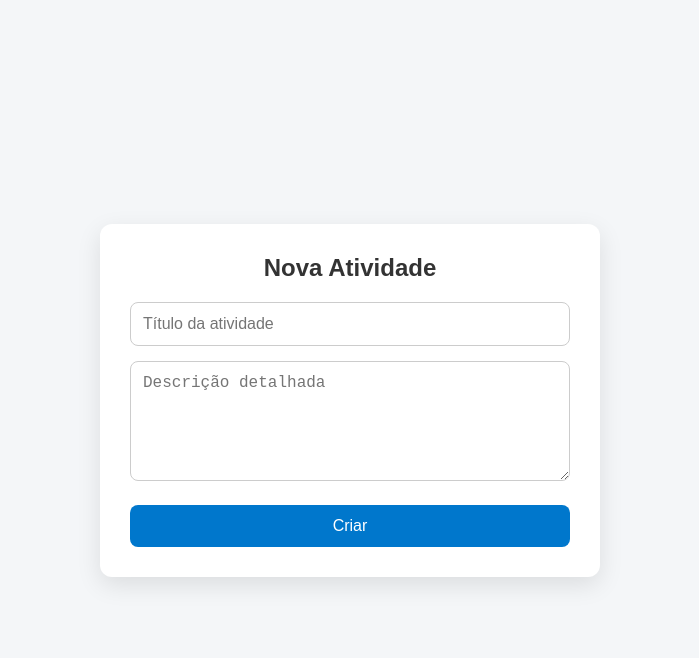
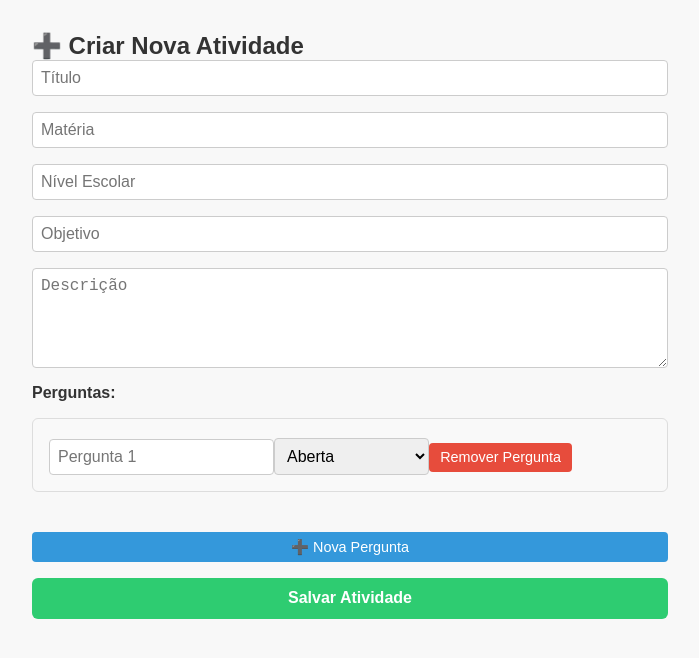
Before and after one commit to marianadesouzaaguiar/hackaton, a React (Create React App) app in the folder frontend/: page /atividades in a window 1280 px wide. Shown: the top 658 px of the page, without its empty margins (290-989 px from the left). Built offline with nearby package versions, Linux system fonts and the light colour scheme.

Commit message:
criando atividades

```diff
--- a/frontend/src/components/AtividadeForm.jsx
+++ b/frontend/src/components/AtividadeForm.jsx
@@ -1,117 +1,273 @@
 import React, { useState } from "react";
 import axios from "axios";
+import { useNavigate } from "react-router-dom";
 
 export default function CreateActivity() {
-  const [titulo, setTitulo] = useState("");
-  const [descricao, setDescricao] = useState("");
-  const [loading, setLoading] = useState(false);
+  const [form, setForm] = useState({
+    titulo: "",
+    descricao: "",
+    nivelEscolar: "",
+    materia: "",
+    objetivo: "",
+    perguntas: [
+      {
+        pergunta: "",
+        tipo: "aberta",
+        opcoes: [],
+        respostaCorreta: "",
+      },
+    ],
+  });
 
-  const handleCreate = async () => {
-    if (!titulo || !descricao) {
-      alert("Preencha todos os campos.");
-      return;
-    }
+  const [carregando, setCarregando] = useState(false);
+  const navigate = useNavigate();
 
-    setLoading(true);
+  const atualizarCampo = (campo, valor) => {
+    setForm({ ...form, [campo]: valor });
+  };
 
+  const atualizarPergunta = (index, campo, valor) => {
+    const novas = [...form.perguntas];
+    novas[index][campo] = valor;
+    setForm({ ...form, perguntas: novas });
+  };
+
+  const atualizarOpcao = (indexPergunta, indexOpcao, valor) => {
+    const novas = [...form.perguntas];
+    novas[indexPergunta].opcoes[indexOpcao] = valor;
+    setForm({ ...form, perguntas: novas });
+  };
+
+  const adicionarOpcao = (indexPergunta) => {
+    const novas = [...form.perguntas];
+    novas[indexPergunta].opcoes.push("");
+    setForm({ ...form, perguntas: novas });
+  };
+
+  const adicionarPergunta = () => {
+    setForm({
+      ...form,
+      perguntas: [
+        ...form.perguntas,
+        {
+          pergunta: "",
+          tipo: "aberta",
+          opcoes: [],
+          respostaCorreta: "",
+        },
+      ],
+    });
+  };
+
+  const removerPergunta = (index) => {
+    const novas = form.perguntas.filter((_, i) => i !== index);
+    setForm({ ...form, perguntas: novas });
+  };
+
+  const handleSubmit = async (e) => {
+    e.preventDefault();
+    setCarregando(true);
     try {
+      console.log("Enviando atividade:", form); // VERIFICAÇÃO
       const token = localStorage.getItem("token");
-      await axios.post(
-        "/api/atividades",
-        { titulo, descricao },
-        {
-          headers: {
-            Authorization: `Bearer ${token}`,
-          },
-        }
-      );
+      await axios.post("http://localhost:5000/atividades", form, {
+        headers: {
+          Authorization: `Bearer ${token}`,
+        },
+      });
       alert("Atividade criada com sucesso!");
-      setTitulo("");
-      setDescricao("");
+      navigate("/dashboard");
     } catch (err) {
+      console.error("Erro ao criar atividade:", err.response?.data || err.message);
       alert("Erro ao criar atividade.");
     } finally {
-      setLoading(false);
+      setCarregando(false);
     }
   };
 
   return (
-    <div style={styles.wrapper}>
-      <div style={styles.card}>
-        <h2 style={styles.title}>Nova Atividade</h2>
+    <div style={styles.container}>
+      <h2>➕ Criar Nova Atividade</h2>
+      <form onSubmit={handleSubmit} style={styles.form}>
         <input
           type="text"
-          placeholder="Título da atividade"
-          value={titulo}
-          onChange={(e) => setTitulo(e.target.value)}
+          placeholder="Título"
+          value={form.titulo}
+          onChange={(e) => atualizarCampo("titulo", e.target.value)}
+          required
+          style={styles.input}
+        />
+        <input
+          type="text"
+          placeholder="Matéria"
+          value={form.materia}
+          onChange={(e) => atualizarCampo("materia", e.target.value)}
+          required
+          style={styles.input}
+        />
+        <input
+          type="text"
+          placeholder="Nível Escolar"
+          value={form.nivelEscolar}
+          onChange={(e) => atualizarCampo("nivelEscolar", e.target.value)}
+          required
+          style={styles.input}
+        />
+        <input
+          type="text"
+          placeholder="Objetivo"
+          value={form.objetivo}
+          onChange={(e) => atualizarCampo("objetivo", e.target.value)}
+          required
           style={styles.input}
         />
         <textarea
-          placeholder="Descrição detalhada"
-          value={descricao}
-          onChange={(e) => setDescricao(e.target.value)}
+          placeholder="Descrição"
+          value={form.descricao}
+          onChange={(e) => atualizarCampo("descricao", e.target.value)}
+          required
           style={styles.textarea}
         />
-        <button onClick={handleCreate} style={styles.button} disabled={loading}>
-          {loading ? "Salvando..." : "Criar"}
+
+        <h4>Perguntas:</h4>
+        {form.perguntas.map((p, i) => (
+          <div key={i} style={styles.perguntaBox}>
+            <input
+              type="text"
+              placeholder={`Pergunta ${i + 1}`}
+              value={p.pergunta}
+              onChange={(e) => atualizarPergunta(i, "pergunta", e.target.value)}
+              required
+              style={styles.input}
+            />
+            <select
+              value={p.tipo}
+              onChange={(e) => atualizarPergunta(i, "tipo", e.target.value)}
+              style={styles.select}
+            >
+              <option value="aberta">Aberta</option>
+              <option value="multipla_escolha">Múltipla Escolha</option>
+            </select>
+
+            {p.tipo === "multipla_escolha" && (
+              <>
+                <p>Opções:</p>
+                {p.opcoes.map((op, idx) => (
+                  <input
+                    key={idx}
+                    type="text"
+                    value={op}
+                    onChange={(e) => atualizarOpcao(i, idx, e.target.value)}
+                    placeholder={`Opção ${idx + 1}`}
+                    style={styles.input}
+                  />
+                ))}
+                <button
+                  type="button"
+                  onClick={() => adicionarOpcao(i)}
+                  style={styles.miniBotao}
+                >
+                  ➕ Adicionar Opção
+                </button>
+                <input
+                  type="text"
+                  placeholder="Resposta Correta"
+                  value={p.respostaCorreta}
+                  onChange={(e) =>
+                    atualizarPergunta(i, "respostaCorreta", e.target.value)
+                  }
+                  style={styles.input}
+                />
+              </>
+            )}
+            <button
+              type="button"
+              onClick={() => removerPergunta(i)}
+              style={styles.removerBotao}
+            >
+              Remover Pergunta
+            </button>
+          </div>
+        ))}
+
+        <button type="button" onClick={adicionarPergunta} style={styles.miniBotao}>
+          ➕ Nova Pergunta
         </button>
-      </div>
+
+        <button type="submit" disabled={carregando} style={styles.botao}>
+          {carregando ? "Salvando..." : "Salvar Atividade"}
+        </button>
+      </form>
     </div>
   );
 }
 
 const styles = {
-  wrapper: {
-    minHeight: "100vh",
-    backgroundColor: "#f4f6f8",
+  container: {
+    padding: "2rem",
+    fontFamily: "Arial, sans-serif",
+    maxWidth: "700px",
+    margin: "0 auto",
+  },
+  form: {
     display: "flex",
-    alignItems: "center",
-    justifyContent: "center",
-    padding: "40px 20px",
-  },
-  card: {
-    backgroundColor: "#fff",
-    padding: "30px",
-    borderRadius: "12px",
-    boxShadow: "0 8px 24px rgba(0,0,0,0.1)",
-    width: "100%",
-    maxWidth: "500px",
-  },
-  title: {
-    marginBottom: "20px",
-    fontSize: "24px",
-    textAlign: "center",
-    color: "#333",
+    flexDirection: "column",
+    gap: "1rem",
   },
   input: {
-    width: "100%",
-    padding: "12px",
-    fontSize: "16px",
-    borderRadius: "8px",
+    padding: "0.5rem",
+    borderRadius: "4px",
     border: "1px solid #ccc",
-    marginBottom: "15px",
-    outline: "none",
+    fontSize: "1rem",
   },
   textarea: {
-    width: "100%",
-    height: "120px",
-    padding: "12px",
-    fontSize: "16px",
-    borderRadius: "8px",
+    padding: "0.5rem",
+    borderRadius: "4px",
     border: "1px solid #ccc",
-    marginBottom: "20px",
-    resize: "vertical",
-    outline: "none",
+    minHeight: "100px",
+    fontSize: "1rem",
   },
-  button: {
-    width: "100%",
-    padding: "12px",
-    backgroundColor: "#0077cc",
+  select: {
+    padding: "0.5rem",
+    borderRadius: "4px",
+    border: "1px solid #ccc",
+    fontSize: "1rem",
+  },
+  perguntaBox: {
+    border: "1px solid #ddd",
+    padding: "1rem",
+    borderRadius: "6px",
+    marginBottom: "1rem",
+    backgroundColor: "#f9f9f9",
+  },
+  botao: {
+    padding: "0.7rem",
+    backgroundColor: "#2ecc71",
     color: "#fff",
     border: "none",
-    borderRadius: "8px",
-    fontSize: "16px",
+    borderRadius: "6px",
     cursor: "pointer",
-    transition: "background 0.3s ease",
+    fontWeight: "bold",
+    fontSize: "1rem",
+  },
+  miniBotao: {
+    padding: "0.4rem 0.7rem",
+    backgroundColor: "#3498db",
+    color: "#fff",
+    border: "none",
+    borderRadius: "4px",
+    cursor: "pointer",
+    fontSize: "0.9rem",
+    marginTop: "0.5rem",
+  },
+  removerBotao: {
+    padding: "0.4rem 0.7rem",
+    backgroundColor: "#e74c3c",
+    color: "#fff",
+    border: "none",
+    borderRadius: "4px",
+    cursor: "pointer",
+    fontSize: "0.9rem",
+    marginTop: "0.5rem",
   },
 };
--- a/frontend/src/pages/EditarAtividade.js
+++ b/frontend/src/pages/EditarAtividade.js
@@ -28,20 +28,50 @@ export default function EditarAtividade() {
     fetchAtividade();
   }, [id]);
 
-  const handleChange = (e) => {
-    const { name, value } = e.target;
-    setAtividade((prev) => ({ ...prev, [name]: value }));
+  const atualizarCampo = (campo, valor) => {
+    setAtividade({ ...atividade, [campo]: valor });
   };
 
-  const atualizarPergunta = (index, valor) => {
+  const atualizarPergunta = (index, campo, valor) => {
     const novas = [...atividade.perguntas];
-    novas[index].pergunta = valor;
-    setAtividade((prev) => ({ ...prev, perguntas: novas }));
+    novas[index][campo] = valor;
+    setAtividade({ ...atividade, perguntas: novas });
+  };
+
+  const atualizarOpcao = (indexPergunta, indexOpcao, valor) => {
+    const novas = [...atividade.perguntas];
+    novas[indexPergunta].opcoes[indexOpcao] = valor;
+    setAtividade({ ...atividade, perguntas: novas });
+  };
+
+  const adicionarOpcao = (indexPergunta) => {
+    const novas = [...atividade.perguntas];
+    novas[indexPergunta].opcoes.push("");
+    setAtividade({ ...atividade, perguntas: novas });
+  };
+
+  const removerPergunta = (index) => {
+    const novas = atividade.perguntas.filter((_, i) => i !== index);
+    setAtividade({ ...atividade, perguntas: novas });
+  };
+
+  const adicionarPergunta = () => {
+    const novas = [
+      ...atividade.perguntas,
+      {
+        pergunta: "",
+        tipo: "aberta",
+        opcoes: [],
+        respostaCorreta: "",
+      },
+    ];
+    setAtividade({ ...atividade, perguntas: novas });
   };
 
   const handleSubmit = async (e) => {
     e.preventDefault();
     try {
+      console.log("🛠 Enviando:", atividade);
       const token = localStorage.getItem("token");
       await axios.put(`http://localhost:5000/atividades/${id}`, atividade, {
         headers: { Authorization: `Bearer ${token}` },
@@ -49,7 +79,7 @@ export default function EditarAtividade() {
       alert("Atividade atualizada com sucesso!");
       navigate("/dashboard");
     } catch (err) {
-      console.error(err);
+      console.error("Erro ao atualizar atividade:", err.response?.data || err.message);
       alert("Erro ao atualizar atividade.");
     }
   };
@@ -65,7 +95,7 @@ export default function EditarAtividade() {
           type="text"
           name="titulo"
           value={atividade.titulo}
-          onChange={handleChange}
+          onChange={(e) => atualizarCampo("titulo", e.target.value)}
           placeholder="Título"
           required
           style={styles.input}
@@ -74,7 +104,7 @@ export default function EditarAtividade() {
           type="text"
           name="materia"
           value={atividade.materia}
-          onChange={handleChange}
+          onChange={(e) => atualizarCampo("materia", e.target.value)}
           placeholder="Matéria"
           required
           style={styles.input}
@@ -83,7 +113,7 @@ export default function EditarAtividade() {
           type="text"
           name="nivelEscolar"
           value={atividade.nivelEscolar}
-          onChange={handleChange}
+          onChange={(e) => atualizarCampo("nivelEscolar", e.target.value)}
           placeholder="Nível Escolar"
           required
           style={styles.input}
@@ -92,7 +122,7 @@ export default function EditarAtividade() {
           type="text"
           name="objetivo"
           value={atividade.objetivo}
-          onChange={handleChange}
+          onChange={(e) => atualizarCampo("objetivo", e.target.value)}
           placeholder="Objetivo"
           required
           style={styles.input}
@@ -100,7 +130,7 @@ export default function EditarAtividade() {
         <textarea
           name="descricao"
           value={atividade.descricao}
-          onChange={handleChange}
+          onChange={(e) => atualizarCampo("descricao", e.target.value)}
           placeholder="Descrição"
           required
           style={styles.textarea}
@@ -108,16 +138,68 @@ export default function EditarAtividade() {
 
         <h4>Perguntas:</h4>
         {atividade.perguntas.map((p, i) => (
+          <div key={i} style={styles.perguntaBox}>
             <input
-            key={i}
               type="text"
               value={p.pergunta}
-            onChange={(e) => atualizarPergunta(i, e.target.value)}
+              onChange={(e) => atualizarPergunta(i, "pergunta", e.target.value)}
               placeholder={`Pergunta ${i + 1}`}
+              required
               style={styles.input}
-            required
+            />
+
+            <select
+              value={p.tipo}
+              onChange={(e) => atualizarPergunta(i, "tipo", e.target.value)}
+              style={styles.select}
+            >
+              <option value="aberta">Aberta</option>
+              <option value="multipla_escolha">Múltipla Escolha</option>
+            </select>
+
+            {p.tipo === "multipla_escolha" && (
+              <>
+                <p>Opções:</p>
+                {p.opcoes?.map((op, idx) => (
+                  <input
+                    key={idx}
+                    type="text"
+                    value={op}
+                    onChange={(e) => atualizarOpcao(i, idx, e.target.value)}
+                    placeholder={`Opção ${idx + 1}`}
+                    style={styles.input}
                   />
                 ))}
+                <button
+                  type="button"
+                  onClick={() => adicionarOpcao(i)}
+                  style={styles.miniBotao}
+                >
+                  ➕ Adicionar Opção
+                </button>
+                <input
+                  type="text"
+                  placeholder="Resposta Correta"
+                  value={p.respostaCorreta}
+                  onChange={(e) => atualizarPergunta(i, "respostaCorreta", e.target.value)}
+                  style={styles.input}
+                />
+              </>
+            )}
+
+            <button
+              type="button"
+              onClick={() => removerPergunta(i)}
+              style={styles.removerBotao}
+            >
+              Remover Pergunta
+            </button>
+          </div>
+        ))}
+
+        <button type="button" onClick={adicionarPergunta} style={styles.miniBotao}>
+          ➕ Nova Pergunta
+        </button>
 
         <button type="submit" style={styles.botao}>
           Salvar Alterações
@@ -131,7 +213,7 @@ const styles = {
   container: {
     padding: "2rem",
     fontFamily: "Arial, sans-serif",
-    maxWidth: "600px",
+    maxWidth: "700px",
     margin: "0 auto",
   },
   form: {
@@ -152,6 +234,19 @@ const styles = {
     minHeight: "100px",
     fontSize: "1rem",
   },
+  select: {
+    padding: "0.5rem",
+    borderRadius: "4px",
+    border: "1px solid #ccc",
+    fontSize: "1rem",
+  },
+  perguntaBox: {
+    border: "1px solid #ddd",
+    padding: "1rem",
+    borderRadius: "6px",
+    marginBottom: "1rem",
+    backgroundColor: "#f9f9f9",
+  },
   botao: {
     padding: "0.7rem",
     backgroundColor: "#2ecc71",
@@ -162,4 +257,24 @@ const styles = {
     fontWeight: "bold",
     fontSize: "1rem",
   },
+  miniBotao: {
+    padding: "0.4rem 0.7rem",
+    backgroundColor: "#3498db",
+    color: "#fff",
+    border: "none",
+    borderRadius: "4px",
+    cursor: "pointer",
+    fontSize: "0.9rem",
+    marginTop: "0.5rem",
+  },
+  removerBotao: {
+    padding: "0.4rem 0.7rem",
+    backgroundColor: "#e74c3c",
+    color: "#fff",
+    border: "none",
+    borderRadius: "4px",
+    cursor: "pointer",
+    fontSize: "0.9rem",
+    marginTop: "0.5rem",
+  },
 };
```
Also changed, not shown: frontend/src/App.jsx (+12 -10 lines), frontend/src/pages/LoginPage.js (+11 -2 lines), 1 other file (tests, documents, lock files or other folders). Lines whose indentation alone changed are shown as unchanged.
